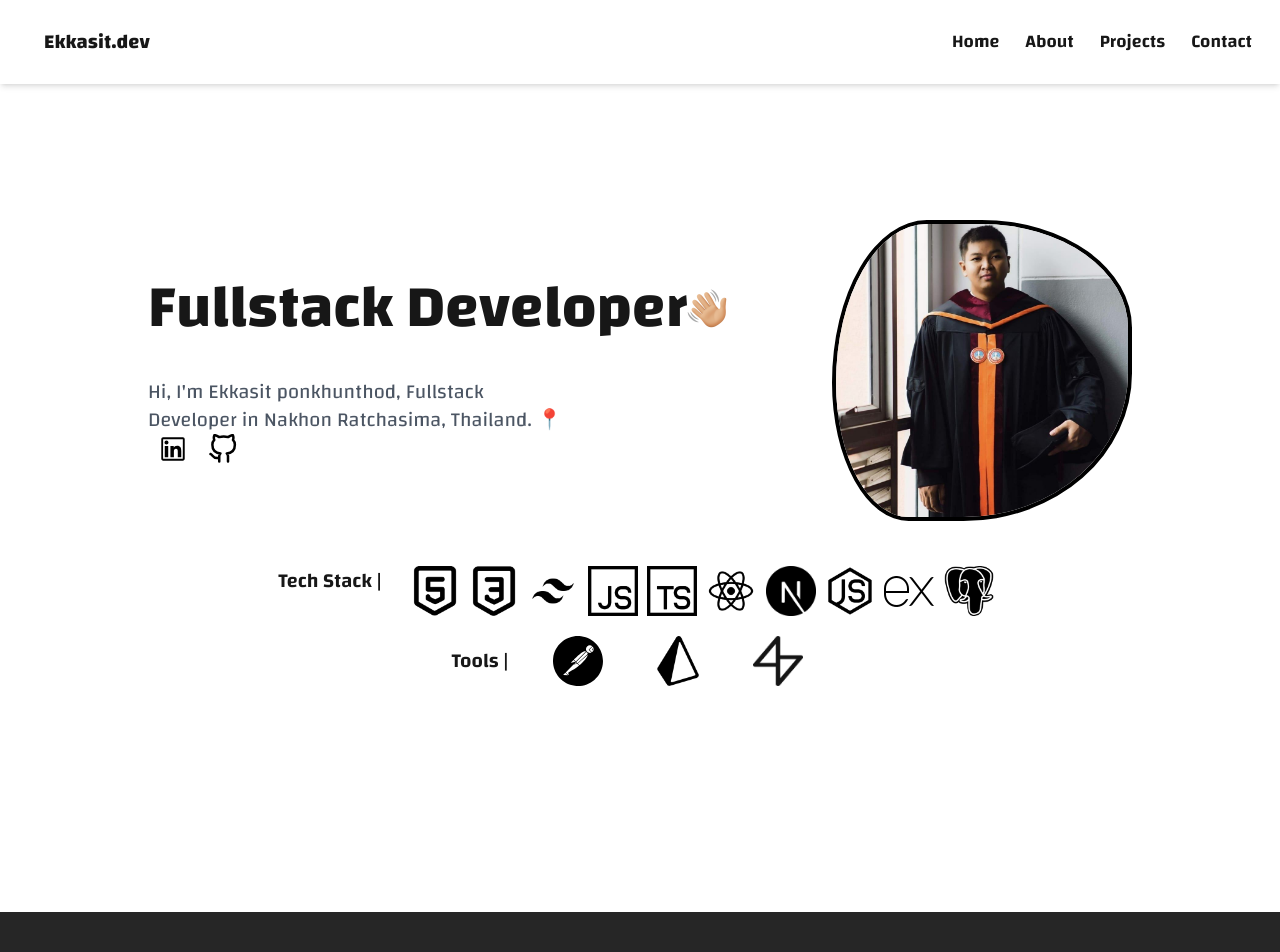
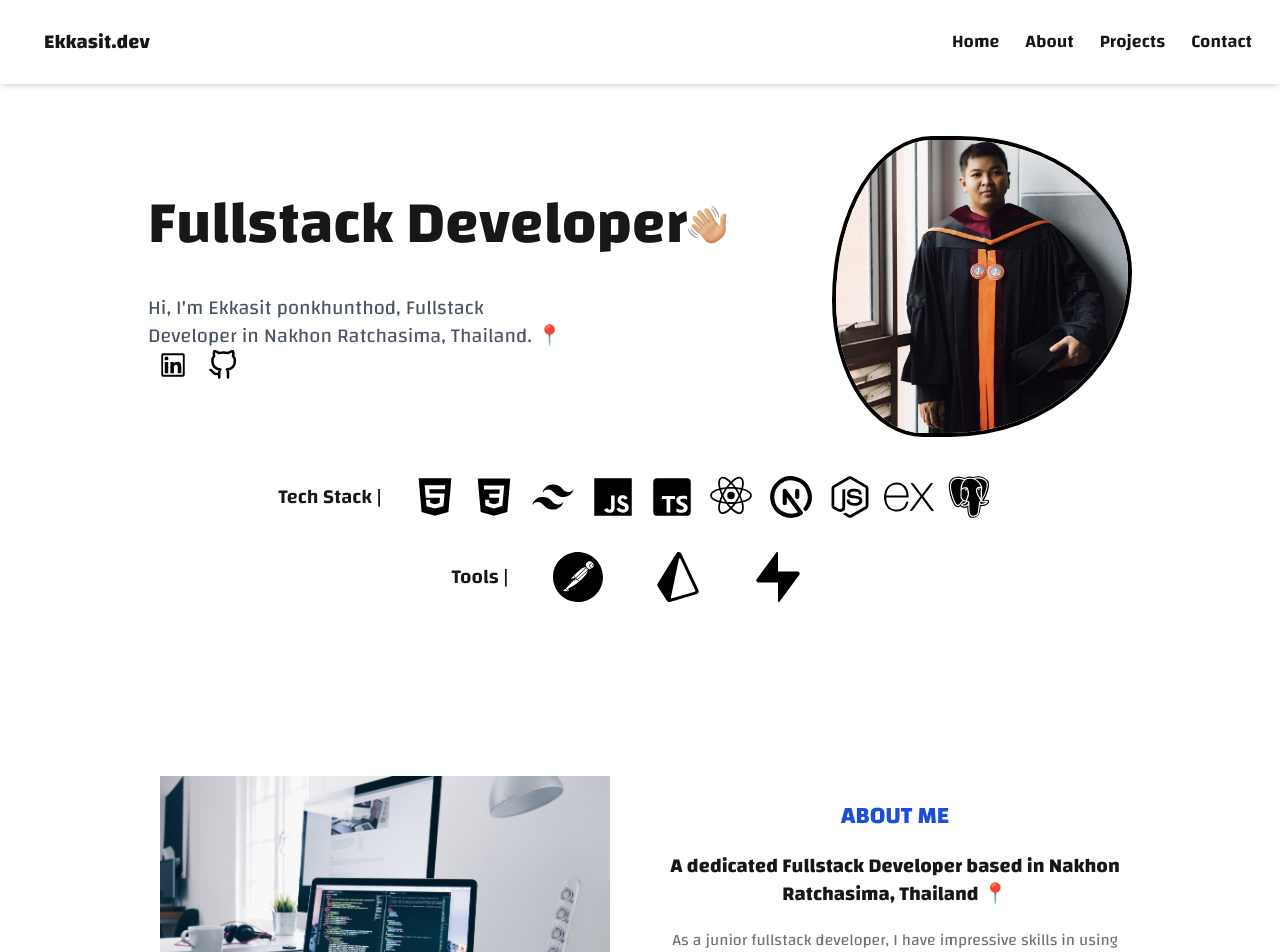
Before and after one commit to ekkasitProject/resume-ekkasit, a Next.js app: page / in a window 1280 px wide. Shown: the top 952 px of the page. Built offline with nearby package versions, Linux system fonts and the light colour scheme.

Commit message:
fix: update resume

```diff
--- a/app/about/page.tsx
+++ /dev/null
@@ -1,9 +0,0 @@
-import React from "react";
-import AboutMe from "./AboutMe";
-
-type Props = {};
-
-const page = (props: Props) => {
-  return <AboutMe />;
-};
-export default page;
--- a/app/about/AboutMe.tsx
+++ b/app/components/AboutMe.tsx
@@ -3,7 +3,10 @@ import React from "react";
 import Image from "next/image";
 const AboutMe = () => {
   return (
-    <div className="md:w-[1000px] h-[500px] mx-auto mt-10  md:mt-32 md:h-[700px]">
+    <div
+      id="about"
+      className="md:w-[1000px] h-[500px] mx-auto mt-10  md:mt-32 md:h-[300px]"
+    >
       <div className="flex flex-col md:flex-row items-center md:justify-between p-5">
         <div className="w-[300px] md:w-[450px]">
           <Image src="/about.jpg" alt="" width={450} height={100} />
--- /dev/null
+++ b/app/components/Contact.tsx
@@ -0,0 +1,59 @@
+"use client";
+import Link from "next/link";
+import { AiOutlineMail, AiOutlinePhone } from "react-icons/ai";
+import { GrMapLocation } from "react-icons/gr";
+const Contact = () => {
+  const contactItems = [
+    {
+      icon: <GrMapLocation className="text-3xl" />,
+      title: "Location",
+      content: "Nakhon Ratchasima, Thailand",
+    },
+    {
+      icon: <AiOutlineMail className="text-3xl" />,
+      title: "Mail",
+      content: (
+        <a href="mailto:Ekkasitprivate@gmail.com" className="text-neutral-500">
+          ekkasitprivate@gmail.com
+        </a>
+      ),
+    },
+    {
+      icon: <AiOutlinePhone className="text-3xl" />,
+      title: "Phone",
+      content: (
+        <a href="tel:080-9791996" className="text-neutral-500">
+          080-9791996
+        </a>
+      ),
+    },
+  ];
+  return (
+    <div id="contact" className="md:w-[1000px] mx-auto mt-32 h-[300px]">
+      <div>
+        <h2 className="text-blue-700 text-2xl pl-2 font-bold">CONTACT</h2>
+        <h3 className="text-neutral-900 text-xl pl-2 font-bold mt-5">
+          Feel free to contact me! 👇
+        </h3>
+      </div>
+      <div className="flex flex-col md:flex-row justify-center">
+        {contactItems.map((item, index) => (
+          <div
+            className="flex  md:w-[400px]  pl-5 md:justify-center mt-10 items-center"
+            key={index}
+          >
+            <div className="p-5 bg-gray-200 rounded-full text-center">
+              {item.icon}
+            </div>
+            <div className="pl-5">
+              <div className="font-bold">{item.title}</div>
+              <div className="text-center">{item.content}</div>
+            </div>
+          </div>
+        ))}
+      </div>
+    </div>
+  );
+};
+
+export default Contact;
--- a/app/components/Introduction.tsx
+++ b/app/components/Introduction.tsx
@@ -4,9 +4,24 @@ import Image from "next/image";
 import Link from "next/link";
 import { AiOutlineLinkedin } from "react-icons/ai";
 import { FiGithub } from "react-icons/fi";
+import {
+  BiLogoHtml5,
+  BiLogoCss3,
+  BiLogoTailwindCss,
+  BiLogoJavascript,
+  BiLogoTypescript,
+  BiLogoReact,
+  BiLogoNodejs,
+  BiLogoPostgresql,
+} from "react-icons/bi";
+import { TbBrandNextjs } from "react-icons/tb";
+import { SiExpress, SiPostman, SiPrisma, SiSupabase } from "react-icons/si";
 const Introduction = () => {
   return (
-    <div className=" w-full md:w-[1000px] mx-auto mt-32 p-2 md:h-[700px]">
+    <div
+      id="introduction"
+      className=" w-full md:w-[1000px] mx-auto mt-32 p-2 md:h-[500px]"
+    >
       <div className="flex flex-col md:flex-row justify-between items-center">
         <div className="text-center md:text-left mb-10 md:mb-0">
           <div className="flex items-center">
@@ -56,7 +71,7 @@ const Introduction = () => {
           />
         </div>
       </div>
-      <div className="flex flex-col  h-[50px] justify-center md:flex-row items-center mt-10 md:h-10">
+      <div className="flex flex-col justify-center md:flex-row items-center mt-10 md:h-10">
         <span>
           <h2 className="text-neutral-900 text-xl font-semibold pr-5 hidden md:block">
             Tech Stack |
@@ -67,57 +82,17 @@ const Introduction = () => {
             Tech Stack
           </h2>
         </span>
-        <span className="flex flex-wrap  w-[390px] px-2 justify-between mt-5 md:flex-nowrap md:w-[600px]  md:justify-between ">
-          <img
-            src="/html.png"
-            alt="html"
-            className="w-[30px] h-[30px] md:w-[50px] md:h-[50px]"
-          />
-          <img
-            src="/css.png"
-            alt="css"
-            className="w-[30px] h-[30px] md:w-[50px] md:h-[50px]"
-          />
-          <img
-            src="/tailwind.png"
-            alt="tailwind"
-            className="w-[30px] h-[30px] md:w-[50px] md:h-[50px]"
-          />
-          <img
-            src="/javascript.png"
-            alt="javascript"
-            className="w-[30px] h-[30px] md:w-[50px] md:h-[50px]"
-          />
-          <img
-            src="/typescript.png"
-            alt="typescript"
-            className="w-[30px] h-[30px] md:w-[50px] md:h-[50px]"
-          />
-          <img
-            src="/reactjs.png"
-            alt="reactjs"
-            className="w-[30px] h-[30px] md:w-[50px] md:h-[50px]"
-          />
-          <img
-            src="/nextjs.png"
-            alt="nextjs"
-            className="w-[30px] h-[30px] md:w-[50px] md:h-[50px]"
-          />
-          <img
-            src="/nodejs.png"
-            alt="nodejs"
-            className="w-[30px] h-[30px] md:w-[50px] md:h-[50px]"
-          />
-          <img
-            src="/express.png"
-            alt="express"
-            className="w-[30px] h-[30px] md:w-[50px] md:h-[50px]"
-          />
-          <img
-            src="/postgresql.png"
-            alt="postgresql"
-            className="w-[30px] h-[30px] md:w-[50px] md:h-[50px]"
-          />
+        <span className="flex flex-wrap  px-2 justify-between md:flex-nowrap md:w-[600px]  md:justify-between ">
+          <BiLogoHtml5 size={50} className="hover:text-sky-600" />
+          <BiLogoCss3 size={50} className="hover:text-sky-600" />
+          <BiLogoTailwindCss size={50} className="hover:text-sky-600" />
+          <BiLogoJavascript size={50} className="hover:text-sky-600" />
+          <BiLogoTypescript size={50} className="hover:text-sky-600" />
+          <BiLogoReact size={50} className="hover:text-sky-600" />
+          <TbBrandNextjs size={50} className="hover:text-sky-600" />
+          <BiLogoNodejs size={50} className="hover:text-sky-600" />
+          <SiExpress size={50} className="hover:text-sky-600" />
+          <BiLogoPostgresql size={50} className="hover:text-sky-600" />
         </span>
       </div>
       <div className="flex justify-center items-center my-10 h-10">
@@ -127,21 +102,9 @@ const Introduction = () => {
           </h2>
         </span>
         <span className="flex md:w-[300px] justify-around ">
-          <img
-            src="/postman.svg"
-            alt="postman"
-            className="w-[30px] h-[30px] md:w-[50px] md:h-[50px]"
-          />
-          <img
-            src="/prisma.png"
-            alt="prisma"
-            className="w-[30px] h-[30px] md:w-[50px] md:h-[50px]"
-          />
-          <img
-            src="/supabase.png"
-            alt="supabase"
-            className="w-[30px] h-[30px] md:w-[50px] md:h-[50px]"
-          />
+          <SiPostman size={50} className="hover:text-sky-600" />
+          <SiPrisma size={50} className="hover:text-sky-600" />
+          <SiSupabase size={50} className="hover:text-sky-600" />
         </span>
       </div>
     </div>
--- a/app/components/Navbar.tsx
+++ b/app/components/Navbar.tsx
@@ -1,6 +1,6 @@
 "use client";
 import React, { useState } from "react";
-import Link from "next/link";
+import { Link } from "react-scroll";
 import { RxHamburgerMenu } from "react-icons/rx";
 import { AiOutlineClose } from "react-icons/ai";
 
@@ -12,10 +12,14 @@ const Navbar = () => {
   };
 
   return (
-    <nav className="flex justify-between shadow-md w-full mx-auto p-4 md:p-7">
+    <nav className="flex justify-between shadow-md w-full mx-auto p-4 md:p-7 fixed top-0 z-50 bg-white ">
       <div className="pl-4">
         <Link
-          href="/"
+          to="introduction"
+          spy={true}
+          smooth={true}
+          offset={-150}
+          duration={50}
           className="text-neutral-900 text-lg md:text-xl font-bold hover:text-sky-600 ease-in-out"
         >
           Ekkasit.dev
@@ -25,7 +29,11 @@ const Navbar = () => {
         {/* Responsive Class: Hidden on Mobile */}
         <span>
           <Link
-            href="/"
+            to="introduction"
+            spy={true}
+            smooth={true}
+            offset={-150}
+            duration={50}
             className="text-neutral-900 text-lg font-semibold hover:text-sky-600 ease-in-out"
           >
             Home
@@ -33,7 +41,11 @@ const Navbar = () => {
         </span>
         <span>
           <Link
-            href="/about"
+            to="about"
+            spy={true}
+            smooth={true}
+            offset={-150}
+            duration={50}
             className="text-neutral-900 text-lg font-semibold hover:text-sky-600 ease-in-out"
           >
             About
@@ -41,7 +53,11 @@ const Navbar = () => {
         </span>
         <span>
           <Link
-            href="/projects"
+            to="projects"
+            spy={true}
+            smooth={true}
+            offset={-100}
+            duration={50}
             className="text-neutral-900 text-lg font-semibold hover:text-sky-600 ease-in-out"
           >
             Projects
@@ -49,7 +65,11 @@ const Navbar = () => {
         </span>
         <span>
           <Link
-            href="/contact"
+            to="contact"
+            spy={true}
+            smooth={true}
+            offset={-70}
+            duration={50}
             className="text-neutral-900 text-lg font-semibold hover:text-sky-600 ease-in-out"
           >
             Contact
@@ -79,28 +99,44 @@ const Navbar = () => {
         {/* Toggle Visibility on Mobile */}
         <div className="flex flex-col items-center pt-4">
           <Link
-            href="/"
+            to="introduction"
+            spy={true}
+            smooth={true}
+            offset={-70}
+            duration={50}
             className="text-neutral-900 text-lg font-semibold hover:text-sky-600 py-2"
             onClick={handleToggle}
           >
             Home
           </Link>
           <Link
-            href="/about"
+            to="about"
+            spy={true}
+            smooth={true}
+            offset={-70}
+            duration={50}
             className="text-neutral-900 text-lg font-semibold hover:text-sky-600 py-2"
             onClick={handleToggle}
           >
             About
           </Link>
           <Link
-            href="/projects"
+            to="projects"
+            spy={true}
+            smooth={true}
+            offset={-70}
+            duration={50}
             className="text-neutral-900 text-lg font-semibold hover:text-sky-600 py-2"
             onClick={handleToggle}
           >
             Projects
           </Link>
           <Link
-            href="/contact"
+            to="contact"
+            spy={true}
+            smooth={true}
+            offset={-70}
+            duration={50}
             className="text-neutral-900 text-lg font-semibold hover:text-sky-600 py-2"
             onClick={handleToggle}
           >
--- a/app/projects/Projects.tsx
+++ b/app/components/Projects.tsx
@@ -30,7 +30,10 @@ const Projects = () => {
   };
 
   return (
-    <div className="w-full md:w-3/5 mx-auto mt-8 md:mt-32">
+    <div
+      id="projects"
+      className="md:w-[1000px] mx-auto mt-32 h-auto md:h-[1350px]"
+    >
       <div>
         <h2 className="text-blue-700 text-2xl pl-2 md:pl-0 font-bold">
           PORTFOLIO
--- a/app/contact/Contact.tsx
+++ /dev/null
@@ -1,43 +0,0 @@
-"use client";
-import Link from "next/link";
-import { AiOutlineMail } from "react-icons/ai";
-import { GrMapLocation } from "react-icons/gr";
-const Contact = () => {
-  return (
-    <div className="md:w-[1000px] mx-auto mt-32 h-[500px] md:h-[700px]">
-      <div>
-        <h2 className="text-blue-700 text-2xl pl-2 font-bold">CONTACT</h2>
-        <h3 className="text-neutral-900 text-xl pl-2 font-bold mt-5">
-          Don&apos;t be shy! Hit me up! 👇
-        </h3>
-      </div>
-      <div className="flex flex-col md:flex-row mt-10  md:justify-around ">
-        <div className="w-full mx-auto flex items-center  ">
-          <div className="p-5 shadomd:w-xl rounded-full text-3xl bg-gray-100">
-            <GrMapLocation />
-          </div>
-          <div className="pl-5 ">
-            <h4 className="text-lg font-semibold">Location</h4>
-            <p className="text-neutral-500">Nakhon Ratchasima, Thailand</p>
-          </div>
-        </div>
-        <div className="w-full mx-auto flex items-center ">
-          <div className="p-5 shadomd:w-xl rounded-full text-3xl bg-gray-100">
-            <AiOutlineMail />
-          </div>
-          <div className="pl-5 ">
-            <h4 className="text-lg font-semibold">Mail</h4>
-            <Link
-              href={"mailto:Ekkasitprivate@gmail.com"}
-              className="text-neutral-500"
-            >
-              Ekkasitprivate@gmail.com
-            </Link>
-          </div>
-        </div>
-      </div>
-    </div>
-  );
-};
-
-export default Contact;
--- a/app/contact/page.tsx
+++ /dev/null
@@ -1,11 +0,0 @@
-import Contact from "./Contact";
-
-const page = () => {
-  return (
-    <div>
-      <Contact />
-    </div>
-  );
-};
-
-export default page;
--- a/app/globals.css
+++ b/app/globals.css
@@ -2,6 +2,9 @@
 @tailwind components;
 @tailwind utilities;
 
+html {
+  scroll-behavior: smooth;
+}
 @keyframes borderAnimation {
   0% {
     border-radius: 60% 40% 30% 70%/60% 60% 70% 40%;
--- a/app/page.tsx
+++ b/app/page.tsx
@@ -1,9 +1,15 @@
+import AboutMe from "./components/AboutMe";
+import Contact from "./components/Contact";
 import Introduction from "./components/Introduction";
+import Projects from "./components/Projects";
 
 export default function Home() {
   return (
     <div className="relative">
       <Introduction />
+      <AboutMe />
+      <Projects />
+      <Contact />
     </div>
   );
 }
--- a/app/projects/page.tsx
+++ /dev/null
@@ -1,11 +0,0 @@
-import Projects from "./Projects";
-
-const page = () => {
-  return (
-    <div>
-      <Projects />
-    </div>
-  );
-};
-
-export default page;
```
